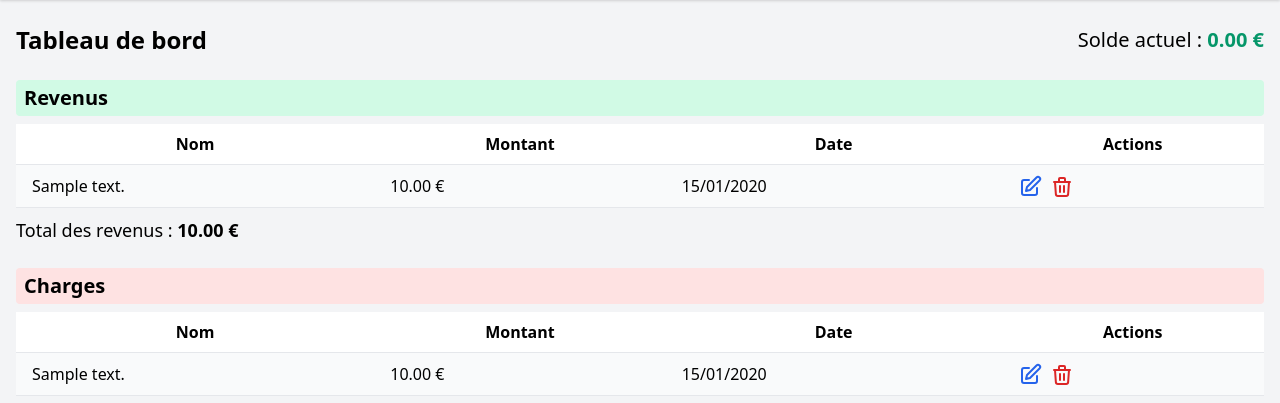
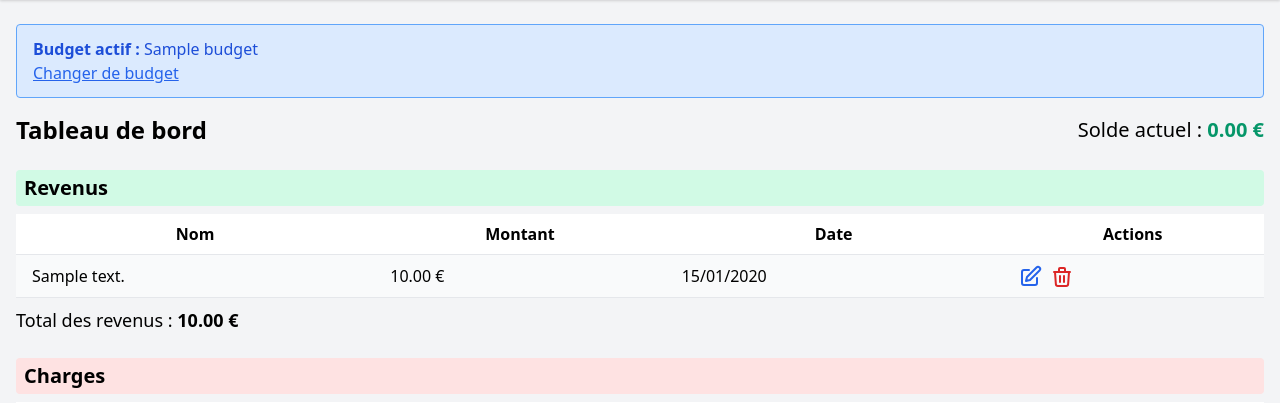
Before and after one commit to BaptisteRabouin/Budgetapp, a Flask app: page / in a window 1280 px wide. Shown: the part 60-463 px from the top of the page. Run offline with Flask 3, Linux system fonts and the light colour scheme; the visitor is signed in with stand-in values (Sample User, id 1); tables that the repository leaves empty hold one stand-in row (values such as "Sample post").

Commit message:
add feature budget

```diff
--- a/app/routes.py
+++ b/app/routes.py
@@ -18,21 +18,17 @@ def login_required(f):
 @app.route('/')
 @login_required
 def index():
-     # Récupère le budget actif depuis la session
+    # Récupère le budget actif depuis la session
     active_budget_id = session.get('active_budget_id')
+    active_budget = Budget.query.get(active_budget_id)
     if not active_budget_id:
         flash("Veuillez sélectionner ou créer un budget avant de continuer.")
         return redirect(url_for('budgets'))
 
+    # Récupère les données liées au budget actif
     charges = Charge.query.filter_by(budget_id=active_budget_id).all()
     revenues = Revenue.query.filter_by(budget_id=active_budget_id).all()
     persons = Person.query.filter_by(budget_id=active_budget_id).all()
-
-
-
-#    charges = Charge.query.all()
-#    revenues = Revenue.query.all()
-#    persons = Person.query.all()
 
     total_charges = sum(charge.amount for charge in charges)
     total_revenues = sum(revenue.amount for revenue in revenues)
@@ -62,6 +58,7 @@ def index():
     delete_form = DeleteForm()
     return render_template(
         'index.html',
+        active_budget=active_budget,  # Passe le budget actif au template
         charges=charges,
         revenues=revenues,
         total_charges=total_charges,
@@ -81,22 +78,27 @@ def index():
 @login_required
 def add_charge():
     form = ChargeForm()
-    active_budget_id = session.get('active_budget_id')
+    active_budget_id = session.get('active_budget_id')  # Récupère l'ID du budget actif
     if not active_budget_id:
         flash("Veuillez sélectionner ou créer un budget avant d'ajouter une charge.")
         return redirect(url_for('budgets'))
 
     if form.validate_on_submit():
-        charge = Charge(
-            description=form.description.data,
-            amount=form.amount.data,
-            date=form.date.data,
-            budget_id=active_budget_id  # Associe au budget actif
-        )
-        db.session.add(charge)
-        db.session.commit()
-        flash('Charge ajoutée avec succès.')
-        return redirect(url_for('index'))
+        try:
+            charge = Charge(
+                description=form.description.data,
+                amount=form.amount.data,
+                date=form.date.data,
+                budget_id=active_budget_id  # Associe la charge au budget actif
+            )
+            db.session.add(charge)
+            db.session.commit()
+            flash('Charge ajoutée avec succès.')
+            return redirect(url_for('index'))
+        except Exception as e:
+            db.session.rollback()
+            flash(f"Erreur lors de l'ajout de la charge : {str(e)}", "error")
+
     return render_template('add_charge.html', form=form)
 
 # Route pour modifier une charge
@@ -132,28 +134,36 @@ def delete_charge(id):
 @app.route('/add_revenue', methods=['GET', 'POST'])
 @login_required
 def add_revenue():
-    persons = Person.query.filter_by(budget_id=session.get('active_budget_id')).all()
-    active_budget_id = session.get('active_budget_id')
+    active_budget_id = session.get('active_budget_id')  # Récupère l'ID du budget actif
     if not active_budget_id:
         flash("Veuillez sélectionner ou créer un budget avant d'ajouter un revenu.")
         return redirect(url_for('budgets'))
+
+    # Récupère les personnes liées au budget actif
+    persons = Person.query.filter_by(budget_id=active_budget_id).all()
 
     form = RevenueForm()
     form.person_id.choices = [(0, 'Aucune')] + [(person.id, person.name) for person in persons]
 
     if form.validate_on_submit():
-        person_id = form.person_id.data if form.person_id.data != 0 else None
-        revenue = Revenue(
-            description=form.description.data,
-            amount=form.amount.data,
-            date=form.date.data,
-            person_id=person_id,
-            budget_id=active_budget_id  # Associe au budget actif
-        )
-        db.session.add(revenue)
-        db.session.commit()
-        flash('Revenu ajouté avec succès.')
-        return redirect(url_for('index'))
+        try:
+            # Si "Aucune" est sélectionné, assigne None à person_id
+            person_id = form.person_id.data if form.person_id.data != 0 else None
+            revenue = Revenue(
+                description=form.description.data,
+                amount=form.amount.data,
+                date=form.date.data,
+                person_id=person_id,
+                budget_id=active_budget_id  # Associe au budget actif
+            )
+            db.session.add(revenue)
+            db.session.commit()
+            flash('Revenu ajouté avec succès.')
+            return redirect(url_for('index'))
+        except Exception as e:
+            db.session.rollback()
+            flash(f"Erreur lors de l'ajout du revenu : {str(e)}", "error")
+
     return render_template('add_revenue.html', form=form)
 
 # Route pour modifier un revenu
@@ -330,9 +340,17 @@ def view_budget(budget_id):
 @app.route('/select_budget/<int:budget_id>', methods=['GET'])
 @login_required
 def select_budget(budget_id):
-    budget = Budget.query.get_or_404(budget_id)
+    # Vérifie si le budget existe
+    budget = Budget.query.get(budget_id)
+    if not budget:
+        flash("Le budget sélectionné n'existe pas.", "error")
+        return redirect(url_for('budgets'))
+
+    # Définit le budget actif dans la session
     session['active_budget_id'] = budget_id
-    flash(f"Budget sélectionné avec succès.")
+    flash(f"Le budget '{budget.name}' est maintenant actif.")
+
+    # Redirige vers la page d'accueil
     return redirect(url_for('index'))
 
 
--- a/app/templates/budgets.html
+++ b/app/templates/budgets.html
@@ -19,7 +19,10 @@
             <td class="py-2 px-4 border-b">{{ budget.created_at.strftime('%d/%m/%Y %H:%M') }}</td>
             <td class="py-2 px-4 border-b">
                 <a href="{{ url_for('select_budget', budget_id=budget.id) }}"
-                   class="text-blue-600 hover:text-blue-800">Voir</a>
+                   class="text-blue-600 hover:text-blue-800">Voir/Sélectionner</a>
+                {% if session.get('current_budget_id') == budget.id %}
+                <span class="text-green-500 font-bold ml-2">(Sélectionné)</span>
+                {% endif %}
                 <a href="{{ url_for('edit_budget', budget_id=budget.id) }}"
                    class="text-yellow-600 hover:text-yellow-800 ml-2">Modifier</a>
             </td>
--- a/app/templates/index.html
+++ b/app/templates/index.html
@@ -2,6 +2,25 @@
 {% block title %}Accueil{% endblock %}
 
 {% block content %}
+{% if session.get('active_budget_id') %}
+<div class="bg-blue-100 border border-blue-400 text-blue-700 px-4 py-3 rounded mb-4">
+    <p>
+        <strong>Budget actif :</strong>
+       {{ active_budget.name if active_budget else "Aucun budget sélectionné" }}
+
+    </p>
+    <a href="{{ url_for('budgets') }}"
+       class="text-blue-600 hover:text-blue-800 underline">Changer de budget</a>
+</div>
+{% else %}
+<div class="bg-yellow-100 border border-yellow-400 text-yellow-700 px-4 py-3 rounded mb-4">
+    <p>
+        Aucun budget actif. Veuillez <a href="{{ url_for('budgets') }}"
+        class="text-blue-600 hover:text-blue-800 underline">en sélectionner un</a>.
+    </p>
+</div>
+{% endif %}
+
 <div class="flex justify-between items-center mb-4">
     <h1 class="text-2xl font-bold">Tableau de bord</h1>
     <h3 class="text-xl">
```
